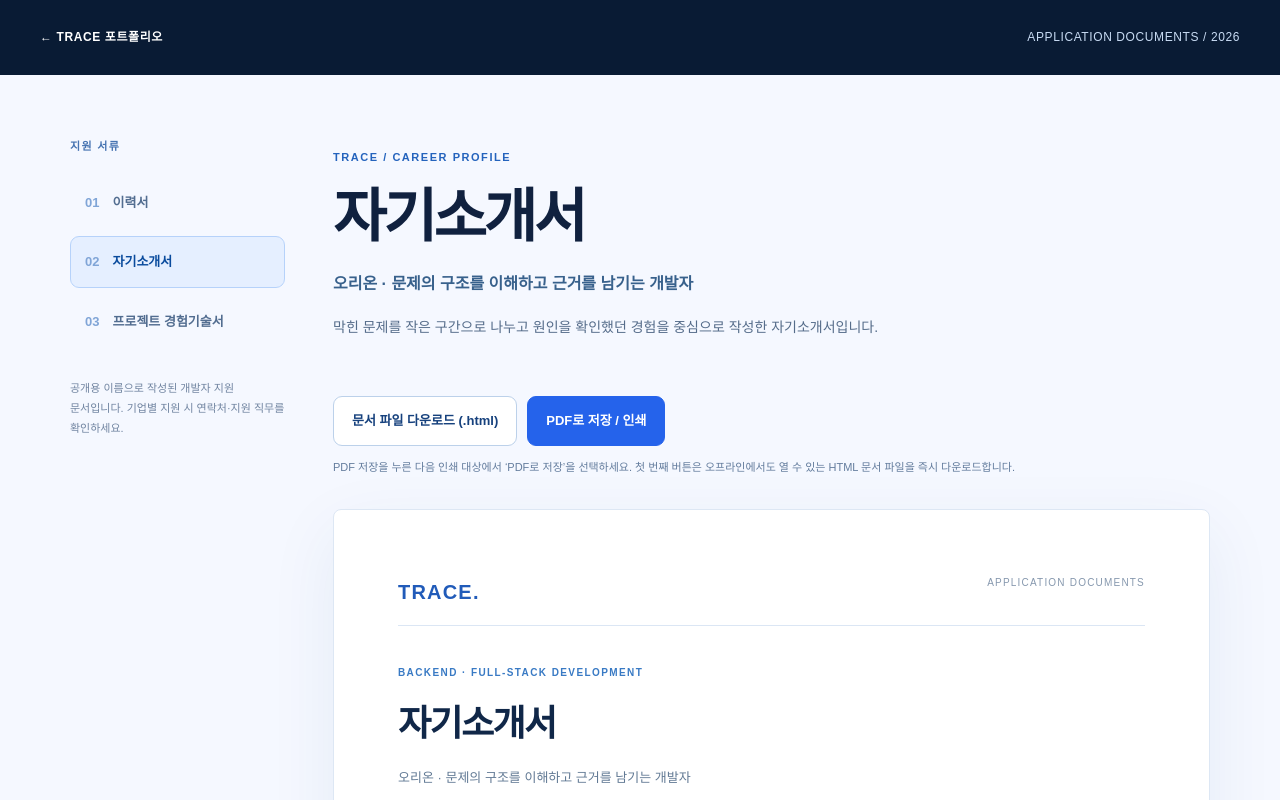
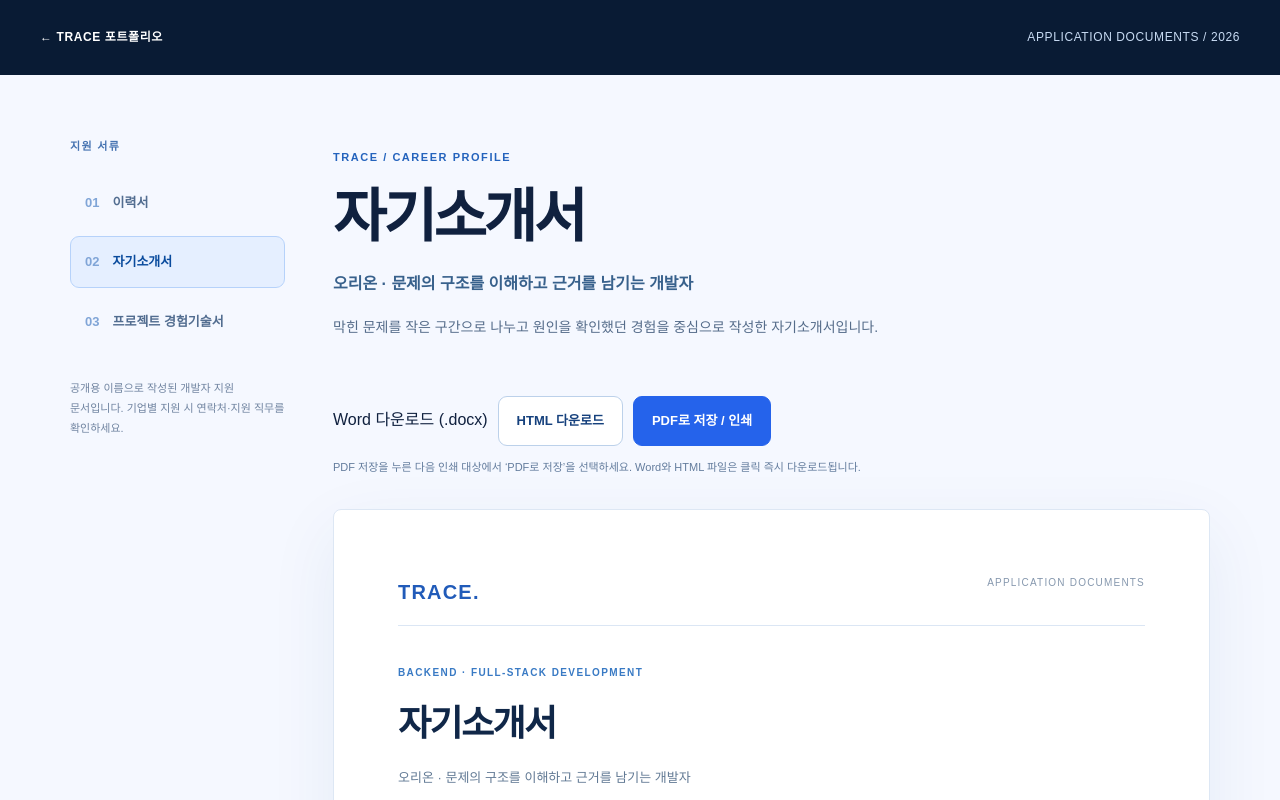
Before and after one commit to SuperNova080710/Trace, a Next.js app: page /documents/personal-statement/ in a window 1280 px wide. Shown: the top 800 px of the page. Built offline with nearby package versions, Linux system fonts and the light colour scheme.

Commit message:
feat: 세 문서 페이지에 DOCX 즉시 다운로드 추가
- 실제 Word 문서 파일 다운로드 버튼 연결
- HTML·PDF 저장 방식은 함께 유지
- 브라우저에서 사용 방법을 정확하게 설명

```diff
--- a/src/components/document-actions.tsx
+++ b/src/components/document-actions.tsx
@@ -1,6 +1,6 @@
 "use client";
 
-export function DocumentActions({ title }: { title: string }) {
+export function DocumentActions({ title, slug }: { title: string; slug: string }) {
   function downloadHtml() {
     const documentElement = document.querySelector<HTMLElement>("#application-document");
     if (!documentElement) return;
@@ -25,9 +25,10 @@ export function DocumentActions({ title }: { title: string }) {
   }
   return (
     <div className="application-actions" aria-label="문서 다운로드">
-      <button type="button" onClick={downloadHtml}>문서 파일 다운로드 (.html)</button>
+      <a className="application-word-download" href={`/downloads/TRACE_${slug}.docx`} download>Word 다운로드 (.docx)</a>
+      <button type="button" onClick={downloadHtml}>HTML 다운로드</button>
       <button type="button" className="primary" onClick={() => window.print()}>PDF로 저장 / 인쇄</button>
-      <p>PDF 저장을 누른 다음 인쇄 대상에서 ‘PDF로 저장’을 선택하세요. 첫 번째 버튼은 오프라인에서도 열 수 있는 HTML 문서 파일을 즉시 다운로드합니다.</p>
+      <p>PDF 저장을 누른 다음 인쇄 대상에서 ‘PDF로 저장’을 선택하세요. Word와 HTML 파일은 클릭 즉시 다운로드됩니다.</p>
     </div>
   );
 }
```
